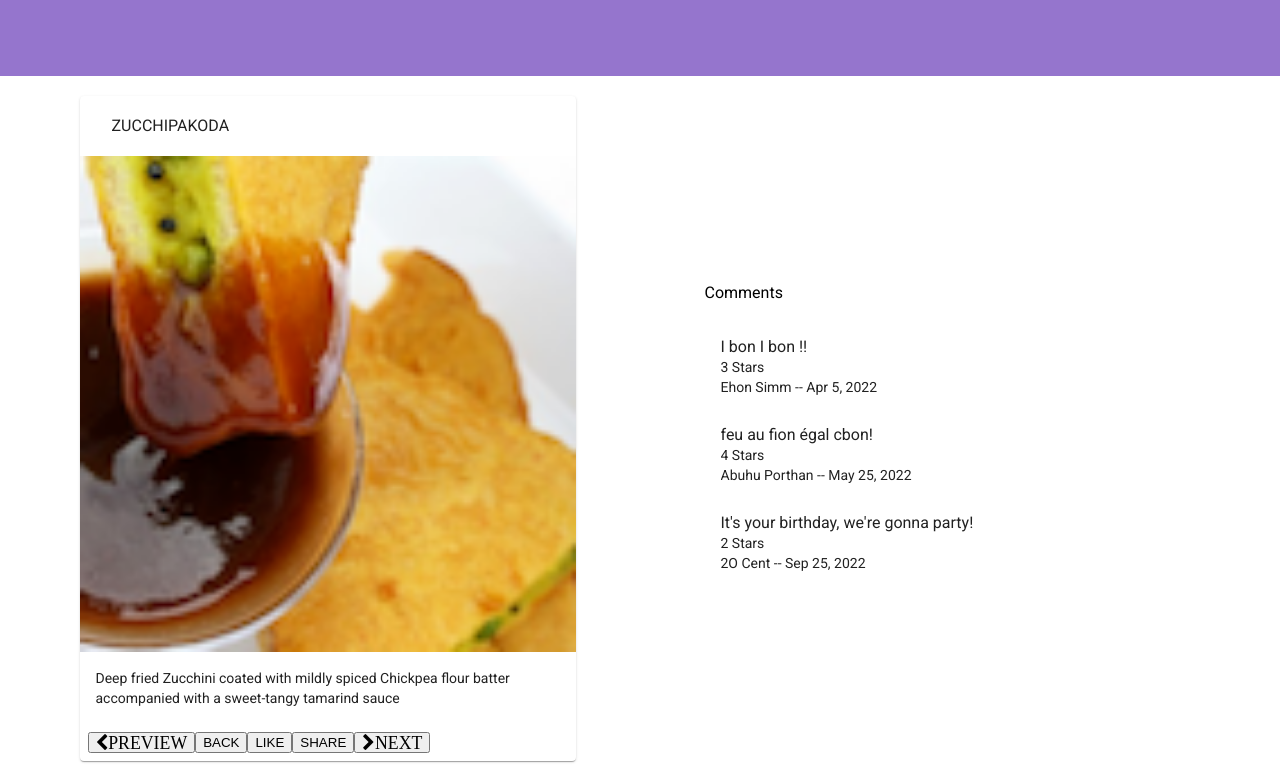
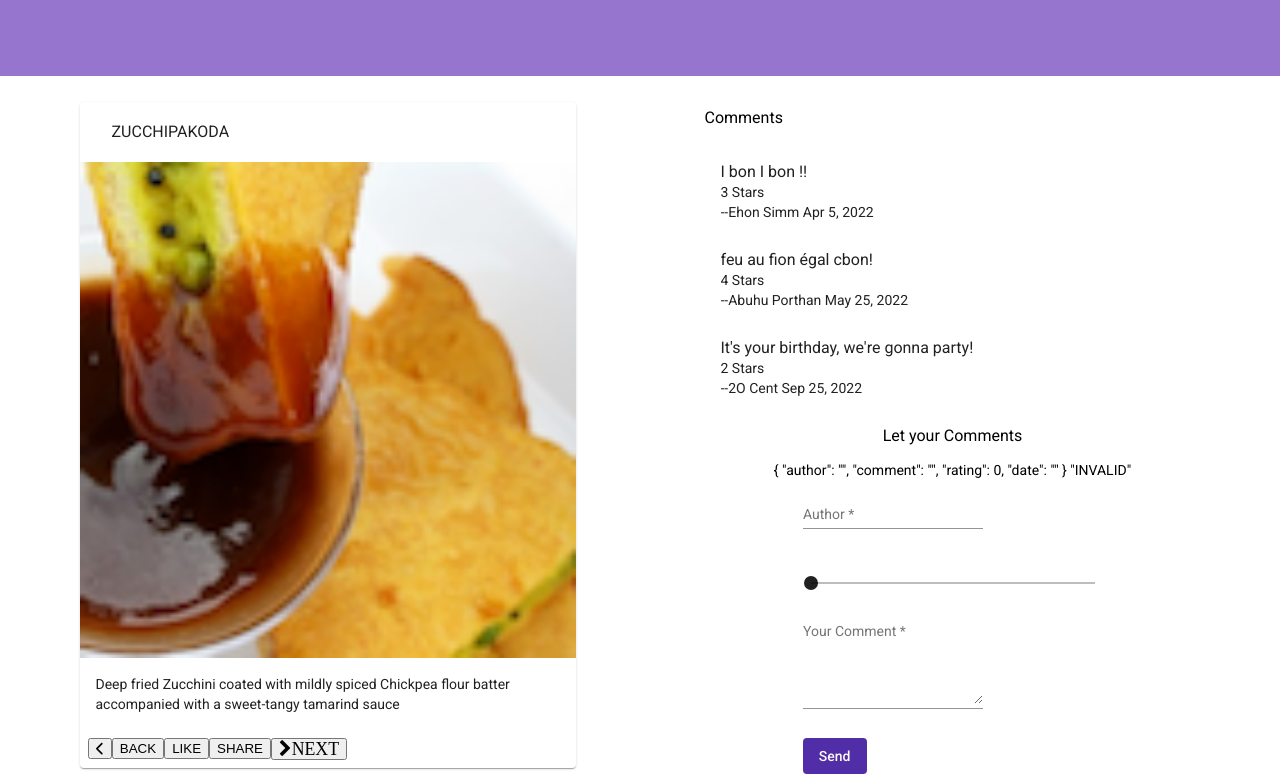
Before and after one commit to godzyken/angulardouze, an Angular app: page /dish-details/1 in a window 1280 px wide. Shown: the part 256-1032 px from the top of the page. Built offline with nearby package versions, Linux system fonts and the light colour scheme.

Commit message:
exercice angular Reactive Forms Part 3
Signed-off-by: godzyken <isgodzy@gmail.com>

```diff
--- a/package.json
+++ b/package.json
@@ -21,6 +21,9 @@
     "@angular/platform-browser": "~13.3.0",
     "@angular/platform-browser-dynamic": "~13.3.0",
     "@angular/router": "~13.3.0",
+    "@fortawesome/angular-fontawesome": "^0.10.2",
+    "@fortawesome/fontawesome-svg-core": "^6.1.0",
+    "@fortawesome/free-solid-svg-icons": "^6.1.0",
     "font-awesome": "^4.7.0",
     "hammerjs": "^2.0.8",
     "rxjs": "~7.5.0",
--- a/src/app/app.module.ts
+++ b/src/app/app.module.ts
@@ -12,11 +12,13 @@ import { MatFormFieldModule } from '@angular/material/form-field'
 import { MatCheckboxModule } from '@angular/material/checkbox';
 import { MatSelectModule } from '@angular/material/select';
 import { MatSlideToggleModule } from '@angular/material/slide-toggle';
+import { MatSliderModule } from '@angular/material/slider';
 import { FlexLayoutModule } from '@angular/flex-layout';
 import { AppRoutingModule } from './app-routing.module';
 import { MatProgressSpinnerModule } from '@angular/material/progress-spinner';
 import { BrowserAnimationsModule } from '@angular/platform-browser/animations';
 import { FormsModule, ReactiveFormsModule } from '@angular/forms';
+import { FontAwesomeModule } from '@fortawesome/angular-fontawesome';
 
 import { AppComponent } from './app.component';
 import { HomeComponent } from './home/home.component';
@@ -50,6 +52,7 @@ import { LeaderService } from './services/leader.service';
     BrowserModule,
     AppRoutingModule,
     FlexLayoutModule,
+    FontAwesomeModule,
     FormsModule,
     ReactiveFormsModule,
     MatToolbarModule,
@@ -63,8 +66,10 @@ import { LeaderService } from './services/leader.service';
     MatCheckboxModule,
     MatSelectModule,
     MatSlideToggleModule,
+    MatSliderModule,
     MatProgressSpinnerModule,
     BrowserAnimationsModule,
+    FontAwesomeModule,
   ],
   providers: [
     DishService,
--- a/src/app/contact/contact.component.ts
+++ b/src/app/contact/contact.component.ts
@@ -16,6 +16,34 @@ export class ContactComponent implements OnInit {
 
   @ViewChild('fform') feedbackFormDirective!: NgForm;
 
+  formErrors?: {[key: string]: string } = {
+    'firstname': '',
+    'lastname': '',
+    'telnum': '',
+    'email': '',
+  };
+
+  validationMessages?: {[key: string]: any } = {
+    'firstname': {
+      'required': 'First name is required.',
+      'minlength': 'First name must be at least 2 characters long.',
+      'maxlength': 'First name cannot be more than 25 characters long.'
+    },
+    'lastname': {
+      'required': 'Last name is required.',
+      'minlength': 'Last name must be at least 2 characters long.',
+      'maxlength': 'Last name cannot be more than 25 characters long.'
+    },
+    'telnum': {
+      'required': 'Tel number is required.',
+      'pattern': 'Tel number contain only numbers.'
+    },
+    'email': {
+      'required': 'Email address is required.',
+      'email': 'Email address is not in valid format.',
+    }
+  };
+
   constructor(private fb: FormBuilder) {
     this.createForm();
    }
@@ -25,14 +53,18 @@ export class ContactComponent implements OnInit {
 
   createForm(): void {
     this.feedbackForm = this.fb.group({
-      firstname: ['', Validators.required],
-      lastname: ['', Validators.required],
-      telnum: [0, Validators.required],
-      email: ['', Validators.required],
+      firstname: ['', [Validators.required, Validators.minLength(2), Validators.maxLength(25)]],
+      lastname: ['', [Validators.required, Validators.minLength(2), Validators.maxLength(25)]],
+      telnum: [0, [Validators.required, Validators.pattern]],
+      email: ['', [Validators.required, Validators.email]],
       agree: [false, Validators.required],
       contacttype: ['None', Validators.required],
       message: ['', Validators.required],
     });
+
+    this.feedbackForm.valueChanges.subscribe(data => this.onValueChanged(data));
+
+    this.onValueChanged();
   }
 
   onSubmit(): void {
@@ -50,4 +82,26 @@ export class ContactComponent implements OnInit {
     this.feedbackFormDirective.resetForm();
   }
 
+  onValueChanged(data?: any): void {
+    if (!this.feedbackForm) {
+      return;
+    }
+    const form = this.feedbackForm;
+    for (const field in this.formErrors) {
+      if (this.formErrors.hasOwnProperty(field)) {
+        // clear previous error message (if any)
+        this.formErrors[field] = '';
+        const control = form.get(field);
+        if (control && control.dirty && !control.valid) {
+          const messages = this.validationMessages![field];
+          for (const key in control.errors) {
+            if (control.errors.hasOwnProperty(key)) {
+              this.formErrors[field] += messages[key] + '';
+            }
+          }
+        }
+      }
+    }
+  }
+
 }
--- a/src/app/dish-details/dish-details.component.html
+++ b/src/app/dish-details/dish-details.component.html
@@ -19,7 +19,7 @@
       </mat-card-content>
       <mat-card-actions>
         <button md-button [routerLink]="['/dish-details', prev]">
-          <span class="fa fa-chevron-left fa-lg">PREVIEW</span>
+          <fa-icon [icon]="iconLeft">PREVIEW</fa-icon>
         </button>
         <button md-button (click)="goBack()">BACK</button>
         <button md-button>LIKE</button>
@@ -30,7 +30,15 @@
       </mat-card-actions>
     </mat-card>
   </div>
-  <div fxFlex="40" *ngIf="dish">
+  <div fxFlex="40"
+       fxLayout="column"
+       fxLayout.sm="column"
+       fxLayout.xs="column"
+       fxLayoutGap="10px"
+       fxLayoutGap.xs="0">
+    <div fxFlex="50"
+         fxLayoutAlign.gt-md="stretch center"
+         *ngIf="dish">
       <mat-list fxFlex>
         <h3>Comments</h3>
         <mat-list-item *ngFor="let Comments of dish.comments">
@@ -41,8 +49,19 @@
             <span>{{Comments.rating}} Stars</span>
           </p>
           <p matLine>
-          <span>{{Comments.author}} -- {{ Comments.date | date }}</span>
+            <span>--{{Comments.author}} {{ Comments.date | date }}</span>
           </p>
+        </mat-list-item>
+      </mat-list>
+    </div>
+    <div fxFlex="50"
+         fxLayoutAlign.gt-md="stretch center"
+         *ngIf="commentForm.value.author">
+      <mat-list fxFlex>
+        <mat-list-item>
+          <p matLine> <span>{{ commentForm.value.comment }}</span></p>
+          <p matLine> <span>{{ commentForm.value.rating }} stars</span></p>
+          <p matLine> <span>{{ commentForm.value.author }} {{ commentForm.value.date }}</span></p>
         </mat-list-item>
       </mat-list>
     </div>
@@ -50,5 +69,72 @@
       <mat-spinner></mat-spinner>
       <h4>Loading...Please Wait</h4>
     </div>
+    <div fxFlex
+         fxLayout="column"
+         fxLayout.sm="column"
+         fxLayout.xs="column"
+         fxLayoutAlign.gt-md="start center"
+         fxLayoutGap="10px"
+         fxLayoutGap.xs="0">
+      <h3>Let your Comments</h3>
+      <p>{{ commentForm.value | json }} {{ commentForm.status | json }}</p>
+
+      <form novalidate [formGroup]="commentForm" #cform="ngForm" (ngSubmit)="onSubmit()">
+        <p>
+          <mat-form-field class="half-width">
+            <input matInput type="text" formControlName="author" placeholder="Author" required>
+            <mat-error *ngIf="formErrors!['author']">{{ formErrors!['author'] }}</mat-error>
+          </mat-form-field>
+        </p>
+        <mat-slider
+          thumbLabel
+          formControlName="rating"
+          [displayWith]="formatRating"
+          tickInterval="1"
+          step="1"
+          min="1"
+          max="5"
+          aria-label="units"></mat-slider>
+        <p>
+          <mat-form-field class="full-width">
+            <textarea matInput formControlName="comment" placeholder="Your Comment" rows="5">
+            </textarea>
+          </mat-form-field>
+        </p>
+        <button type="submit" mat-button class="background-primary text-floral-white"
+                [disabled]="commentForm.invalid">Send
+        </button>
+      </form>
 
     </div>
+  </div>
+
+</div>
+<!--
+ <div fxFlex="20"
+       fxLayout="column"
+       fxLayout.sm="column"
+       fxLayout.xs="column"
+       fxLayoutAlign.gt-md="end center">
+    <h3>Let your Comments</h3>
+    <p>{{ commentForm.value | json }} {{ commentForm.status | json }}</p>
+
+    <form novalidate [formGroup]="commentForm" #cform="ngForm" (ngSubmit)="onSubmit()">
+      <p>
+        <mat-form-field class="half-width">
+          <input matInput type="text" formControlName="author" placeholder="Author" required>
+          <mat-error *ngIf="formErrors!['author']">{{ formErrors!['author'] }}</mat-error>
+        </mat-form-field>
+      </p>
+      <p>
+        <mat-form-field class="full-width">
+            <textarea matInput formControlName="comment" placeholder="Your Comment" rows="5">
+            </textarea>
+        </mat-form-field>
+      </p>
+      <button type="submit" mat-button class="background-primary text-floral-white"
+              [disabled]="commentForm.invalid">Send
+      </button>
+    </form>
+
+  </div>-->
--- a/src/app/dish-details/dish-details.component.scss
+++ b/src/app/dish-details/dish-details.component.scss
@@ -0,0 +1,3 @@
+.mat-slider {
+  width: 300px;
+}
--- a/src/app/dish-details/dish-details.component.ts
+++ b/src/app/dish-details/dish-details.component.ts
@@ -1,9 +1,13 @@
-import { Component, OnInit, ViewEncapsulation } from '@angular/core';
+import { Component, OnInit, ViewEncapsulation, ViewChild } from '@angular/core';
 import { Params, ActivatedRoute } from '@angular/router';
 import { Location } from '@angular/common';
 import { Dish } from '../shared/dish';
 import { DishService } from '../services/dish.service';
 import { switchMap } from 'rxjs/operators';
+import { faChevronLeft } from '@fortawesome/free-solid-svg-icons';
+
+import { FormBuilder, FormGroup, Validators , NgForm} from '@angular/forms';
+import { Comment } from '../shared/comment';
 
 @Component({
   selector: 'app-dish-details',
@@ -17,12 +21,39 @@ export class DishDetailsComponent implements OnInit {
   dishIds?: string[];
   prev?: string;
   next?: string;
+  iconLeft = faChevronLeft;
+  currentDate = new Date();
+
+  comment!: Comment;
+  commentForm!: FormGroup;
+
+  @ViewChild('cform') commentFormDirective!: NgForm;
+
+    formErrors?: {[key: string]: string } = {
+      'author': '',
+      'comment': '',
+    };
+
+    validationComments?: {[key: string]: any } = {
+      'author': {
+        'required': 'Author name is required.',
+        'minlength': 'Author name must be at least 2 characters long.',
+        'maxlength': 'Author name cannot be more than 25 characters long.'
+      },
+      'comment': {
+        'required': 'Comment is required.'
+      }
+    };
+
 
   constructor(
   private dishService: DishService,
   private location: Location,
-  private route: ActivatedRoute
-  ) { }
+  private route: ActivatedRoute,
+  private fb: FormBuilder
+  ) {
+     this.createForm();
+   }
 
   ngOnInit(): void {
     this.dishService.getDishIds().subscribe((dishIds) => this.dishIds = dishIds);
@@ -34,12 +65,74 @@ export class DishDetailsComponent implements OnInit {
       });
   }
 
+  createForm(): void {
+    this.commentForm = this.fb.group({
+      author: ['', [Validators.required, Validators.minLength(2), Validators.maxLength(25)]],
+      comment: ['', Validators.required],
+      rating: 0,
+      date: '',
+    });
+
+    this.commentForm.valueChanges.subscribe(data => this.onValueChanged(data));
+
+    this.onValueChanged();
+  }
+
+  onSubmit(): void {
+
+    this.commentForm.value.date = this.currentDate.toISOString();
+    this.comment = this.commentForm.value;
+    console.log(this.comment);
+
+    this.dish!.comments.push(this.comment);
+
+    this.commentForm.reset({
+      author: '',
+      comment: '',
+      rating: 0,
+      data: '',
+    });
+
+    this.commentFormDirective.resetForm();
+  }
+
+  onValueChanged(data?: any): void {
+    if (!this.commentForm) {
+      return;
+    }
+    const form = this.commentForm;
+    for (const field in this.formErrors) {
+      if (this.formErrors.hasOwnProperty(field)) {
+        // clear previous error message (if any)
+        this.formErrors[field] = '';
+        const control = form.get(field);
+        if (control && control.dirty && !control.valid) {
+          const comments = this.validationComments![field];
+          for (const key in control.errors) {
+            if (control.errors.hasOwnProperty(key)) {
+              this.formErrors[field] += comments[key] + '';
+            }
+          }
+        }
+      }
+    }
+
+  }
+
   setPrevNextDish(dishId: string) {
     const index = this.dishIds!.indexOf(dishId);
     this.prev = this.dishIds![(this.dishIds!.length + index - 1) % this.dishIds!.length];
     this.next = this.dishIds![(this.dishIds!.length + index + 1) % this.dishIds!.length];
   }
 
+  formatRating(value: number) {
+    if(value >= 5) {
+      return Math.round(value / 5) + 'rate';
+    }
+
+    return value;
+  }
+
   goBack(): void {
     this.location.back();
   }
--- a/src/styles.scss
+++ b/src/styles.scss
@@ -1,7 +1,7 @@
 /* You can add global styles to this file, and also import other style files */
 @import '~@angular/material/prebuilt-themes/deeppurple-amber.css';
 @import 'variables';
-@import '../node_modules/font-awesome/scss/font-awesome';
+@import '../node_modules/font-awesome/css/font-awesome';
 
 $lt-gray: #ddd;
 $background-dark: #512DA8;
```
Also changed, not shown: src/app/contact/contact.component.html (+5 -15 lines), src/app/shared/comment.ts (+6 -4 lines), 1 other file (tests, documents, lock files or other folders). Lines whose indentation alone changed are shown as unchanged.
